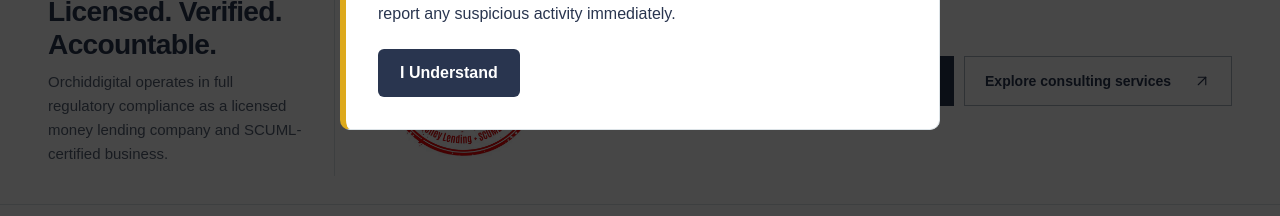
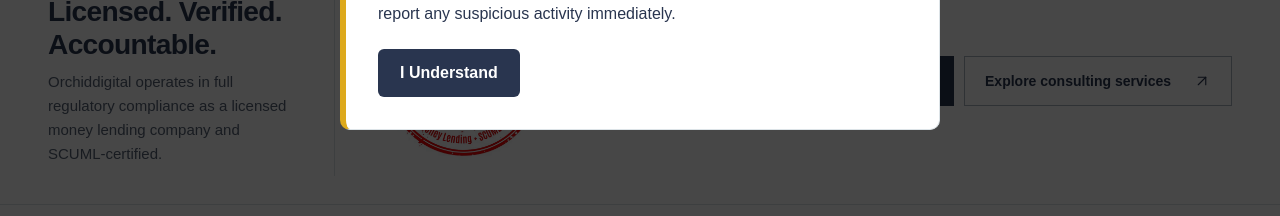
Before and after one commit to Atomic-hacks/orchidconsultations, a React (Vite) app: page /about in a window 1280 px wide. Shown: the part 502-718 px from the top of the page. Built offline with nearby package versions, Linux system fonts and the light colour scheme.

Commit message:
Refine regulatory compliance wording

```diff
--- a/src/pages/About.tsx
+++ b/src/pages/About.tsx
@@ -50,7 +50,7 @@ export default function About() {
       <Container className="about-trust-grid">
         <div className="about-trust-copy">
           <h2 id="about-trust-title">Licensed. Verified. Accountable.</h2>
-          <p>Orchiddigital operates in full regulatory compliance as a licensed money lending company and SCUML-certified business.</p>
+          <p>Orchiddigital operates in full regulatory compliance as a licensed money lending company and SCUML-certified.</p>
         </div>
         <figure className="about-trust-license">
           <span className="about-license-mark">
```
